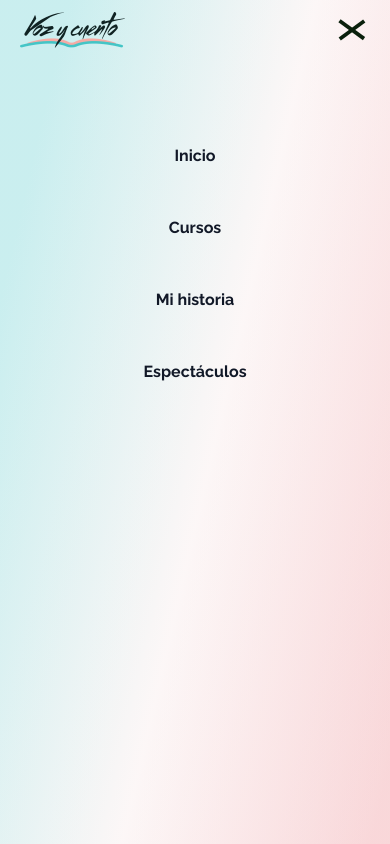
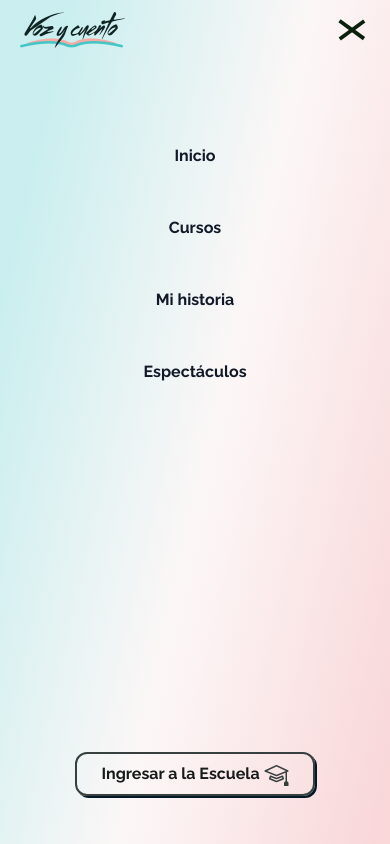
Before and after one commit to empatika-lab/voz-y-cuento, a Next.js app: page / in a window 390 px wide. Both pictures are taken after a click on the button "Abrir Menú de Navegación". Shown: the top 844 px of the page. Built offline with nearby package versions, Linux system fonts and the light colour scheme.

Commit message:
Add Enter School CTA

```diff
--- a/src/components/Layout/Navbar/components/DesktopLandingNavbar.tsx
+++ b/src/components/Layout/Navbar/components/DesktopLandingNavbar.tsx
@@ -18,7 +18,7 @@ export default function DesktopLandingNavbar({
 }) {
 	return (
 		<nav
-			className="shadow-pink fixed top-0 z-10 hidden h-[96px] w-full items-center justify-between lg:flex"
+			className="fixed top-0 z-10 hidden h-[96px] w-full items-center justify-between shadow-pink lg:flex"
 			style={{
 				background:
 					'linear-gradient(0deg, rgba(248, 253, 253, 0.30) 0%, rgba(248, 253, 253, 0.30) 100%), linear-gradient(103deg, #B6E8E9 11.95%, #FEF4F4 53.96%, #F9C7CA 97.05%)',
--- a/src/components/Layout/Navbar/components/MobileLandingNavbar.tsx
+++ b/src/components/Layout/Navbar/components/MobileLandingNavbar.tsx
@@ -10,10 +10,14 @@ import Logo from '@images/logo.png';
 import LogoInWhite from '@images/logo-white.png';
 import BurgerOpenIcon from '@images/icons/burger-open.svg';
 import BurgerCloseIcon from '@images/icons/burger-close.svg';
+import MortarboardIcon from '@images/icons/mortarboard.svg';
 
 /* Utils */
 import { cn } from '@lib/utils/classNames';
 import ROUTES from '@/lib/utils/routes';
+
+/* Components */
+import Button from '@/components/Button';
 
 export default function MobileLandingNavbar({
 	navItems,
@@ -102,6 +106,16 @@ export default function MobileLandingNavbar({
 						<Link href={href}>{label}</Link>
 					</li>
 				))}
+
+				{isOpen && (
+					<Button
+						variant="outline"
+						className="absolute bottom-12 flex w-fit items-center gap-1 font-bold"
+						href={ROUTES.LOGIN}
+					>
+						Ingresar a la Escuela <NextImage alt="Ingresar a la Escuela" src={MortarboardIcon} />
+					</Button>
+				)}
 			</ul>
 		</nav>
 	);
```
